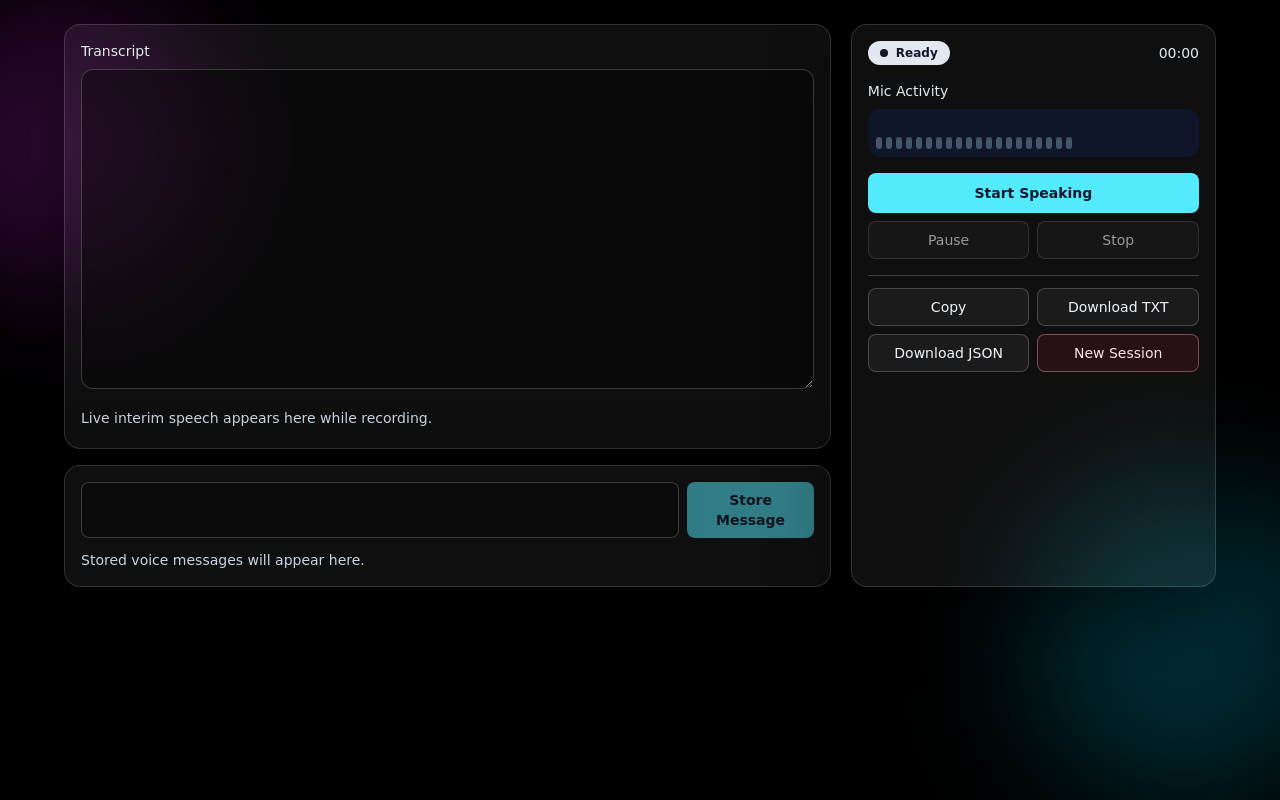
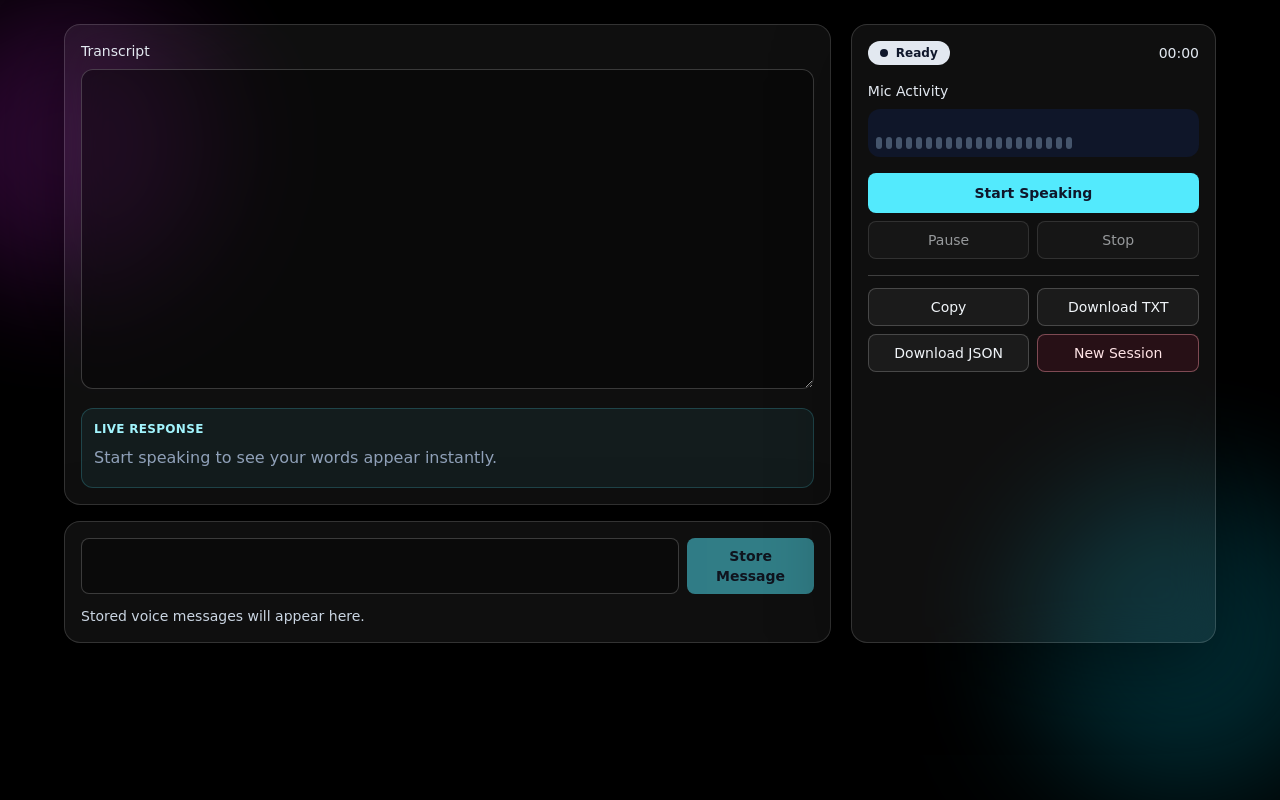
Before and after one commit to SIMARSINGHRAYAT/voicenote, a Next.js app: page /dashboard in a window 1280 px wide. Built offline with nearby package versions, Linux system fonts and the light colour scheme.

Commit message:
Improve live interim transcription in MSIX

```diff
--- a/src/components/TranscriptEditor.tsx
+++ b/src/components/TranscriptEditor.tsx
@@ -42,16 +42,12 @@ export function TranscriptEditor({
         className="min-h-[320px] w-full resize-y rounded-xl border border-white/20 bg-black/40 p-4 text-base leading-relaxed text-slate-100 outline-none transition focus:border-cyan-400 focus:ring-2 focus:ring-cyan-300/30"
         aria-describedby="interim-caption"
       />
-      <p id="interim-caption" className="mt-3 min-h-6 text-sm text-slate-300" aria-live="polite">
-        {interimText ? (
-          <>
-            <span className="font-medium text-cyan-200">Interim:</span>{" "}
-            <span className="italic text-slate-100">{interimText}</span>
-          </>
-        ) : (
-          "Live interim speech appears here while recording."
-        )}
-      </p>
+      <div id="interim-caption" className="mt-3 min-h-20 rounded-xl border border-cyan-300/20 bg-cyan-300/[0.06] p-3" aria-live="polite">
+        <p className="text-xs font-semibold uppercase tracking-wide text-cyan-200">Live response</p>
+        <p className="mt-2 text-base leading-relaxed text-slate-100">
+          {interimText || <span className="text-slate-400">Start speaking to see your words appear instantly.</span>}
+        </p>
+      </div>
     </section>
   );
 }
--- a/src/hooks/useSpeechRecognition.ts
+++ b/src/hooks/useSpeechRecognition.ts
@@ -227,7 +227,7 @@ export function useSpeechRecognition(): UseSpeechRecognitionResult {
     recognition.onresult = (event: SpeechRecognitionEvent) => {
       let interim = "";
 
-      for (let i = event.resultIndex; i < event.results.length; i += 1) {
+      for (let i = 0; i < event.results.length; i += 1) {
         const result = event.results[i];
         const transcript = result[0]?.transcript ?? "";
 
@@ -238,7 +238,7 @@ export function useSpeechRecognition(): UseSpeechRecognitionResult {
         }
       }
 
-      setInterimText(applySpokenPunctuation(interim));
+      setInterimText(applySpokenPunctuation(interim.trim()));
       setErrorMessage(null);
       reconnectAttemptsRef.current = 0;
     };
```
Also changed, not shown: 3 other files (tests, documents, lock files or other folders).
